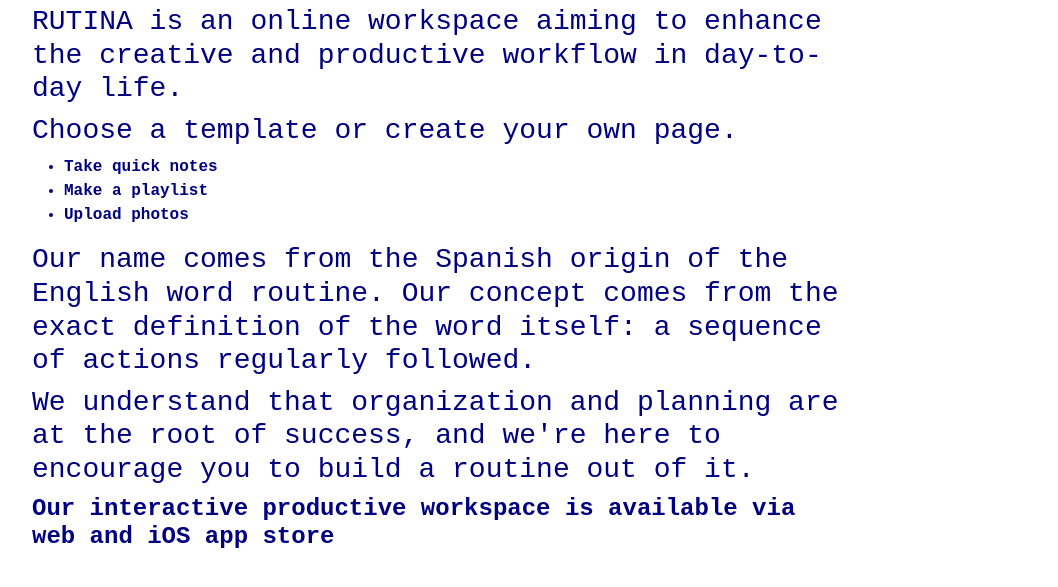
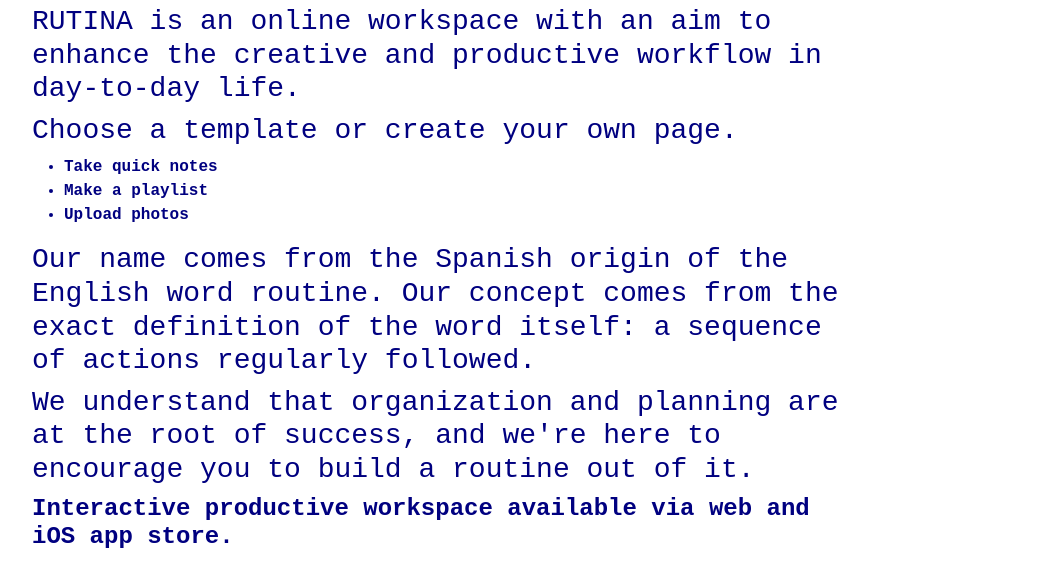
Before and after one commit to Alondradaisy/rutina-workspace, a plain HTML site: page about.html in a window 1280 px wide. Shown: the part 261-848 px from the top of the page, without its empty margins (202-1260 px from the left). Drawn offline with nearby package versions, Linux system fonts and the light colour scheme.

Commit message:
minor changes to wording

```diff
--- a/about.html
+++ b/about.html
@@ -15,7 +15,7 @@
 <body>
     <div class="container-fluid">
         <h1>WHAT IS RUTINA?</h1>
-        <h3>RUTINA is an online workspace aiming to enhance the creative and productive workflow in day-to-day life.</h3>
+        <h3>RUTINA is an online workspace with an aim to enhance the creative and productive workflow in day-to-day life.</h3>
 
         <h3>Choose a template or create your own page.</h3>
         <ul>
@@ -25,10 +25,9 @@
         </ul>
         <h3>Our name comes from the Spanish origin of the English word routine. Our concept comes from the exact definition of the word itself: a sequence of actions regularly followed.</h3>
 
-
         <h3>We understand that organization and planning are at the root of success, and we're here to encourage you to build a routine out of it.</h3>
 
-        <h4>Our interactive productive workspace is available via web and iOS app store</h4>
+        <h4>Interactive productive workspace available via web and iOS app store.</h4>
 
         <div class="menu-items">
             <div id="about">
```
